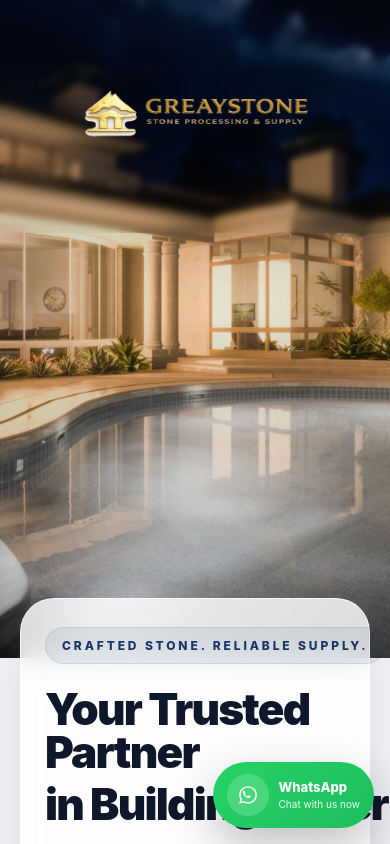
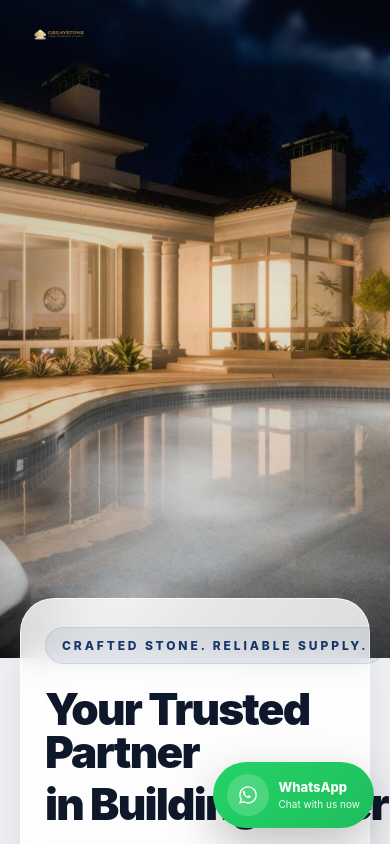
Before and after one commit to sijiu8520-debug/Repository-name-greaystone-website, a React (Vite) app: page / in a window 390 px wide. Shown: the top 844 px of the page. Built offline with nearby package versions, Linux system fonts and the light colour scheme.

Commit message:
Update header styles and clean up unused CSS
Adjusted header styles and removed unused brand styles.

```diff
--- a/src/styles.css
+++ b/src/styles.css
@@ -68,59 +68,24 @@ img {
 }
 
 .header-inner {
-  min-height: 74px;
+  min-height: 76px;
   display: grid;
   grid-template-columns: auto 1fr auto;
   align-items: center;
-  gap: 28px;
+  gap: 24px;
 }
 
 .brand {
   display: flex;
   align-items: center;
-}
-
-.brand-full {
-  display: flex;
-  align-items: center;
-  gap: 12px;
   min-width: 0;
 }
 
-.logo-mark {
-  width: 34px;
-  height: 34px;
+.logo-header {
+  height: 66px;
+  width: auto;
   object-fit: contain;
   display: block;
-  flex-shrink: 0;
-}
-
-.brand-copy {
-  display: flex;
-  flex-direction: column;
-  justify-content: center;
-  gap: 4px;
-  min-width: 0;
-}
-
-.brand-name {
-  font-size: 16px;
-  line-height: 1;
-  font-weight: 800;
-  letter-spacing: 0.16em;
-  color: rgba(255, 255, 255, 0.96);
-  text-shadow: 0 2px 8px rgba(0, 0, 0, 0.28);
-  white-space: nowrap;
-}
-
-.brand-subtitle {
-  font-size: 9px;
-  line-height: 1;
-  font-weight: 700;
-  letter-spacing: 0.26em;
-  color: rgba(255, 255, 255, 0.82);
-  text-shadow: 0 2px 8px rgba(0, 0, 0, 0.22);
-  white-space: nowrap;
 }
 
 .desktop-nav {
@@ -1086,11 +1051,6 @@ img {
 
 /* Responsive */
 @media (max-width: 1180px) {
-  .header-inner {
-    grid-template-columns: auto 1fr auto;
-    gap: 20px;
-  }
-
   .desktop-nav {
     gap: 18px;
   }
@@ -1099,13 +1059,8 @@ img {
     font-size: 13px;
   }
 
-  .brand-name {
-    font-size: 15px;
-  }
-
-  .brand-subtitle {
-    font-size: 8px;
-    letter-spacing: 0.22em;
+  .logo-header {
+    height: 60px;
   }
 }
 
@@ -1142,21 +1097,8 @@ img {
     justify-content: start;
   }
 
-  .brand-full {
-    gap: 10px;
-  }
-
-  .logo-mark {
-    width: 32px;
-    height: 32px;
-  }
-
-  .brand-name {
-    font-size: 15px;
-  }
-
-  .brand-subtitle {
-    font-size: 8px;
+  .logo-header {
+    height: 56px;
   }
 }
 
@@ -1208,6 +1150,10 @@ img {
     padding: 0 0 84px;
   }
 
+  .logo-header {
+    height: 52px;
+  }
+
   .whatsapp-float {
     right: 16px;
     bottom: 16px;
```
